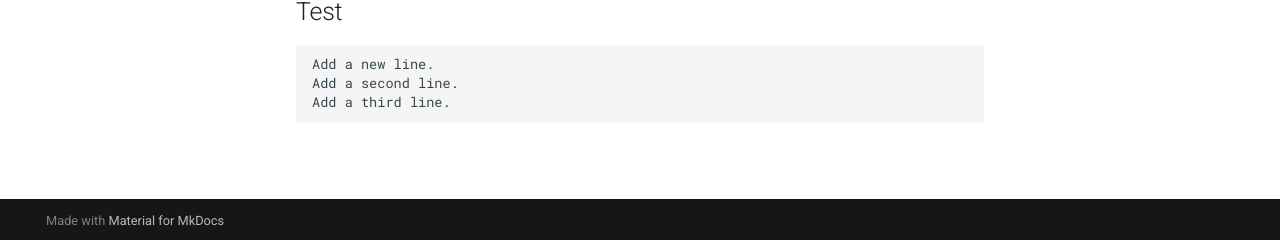
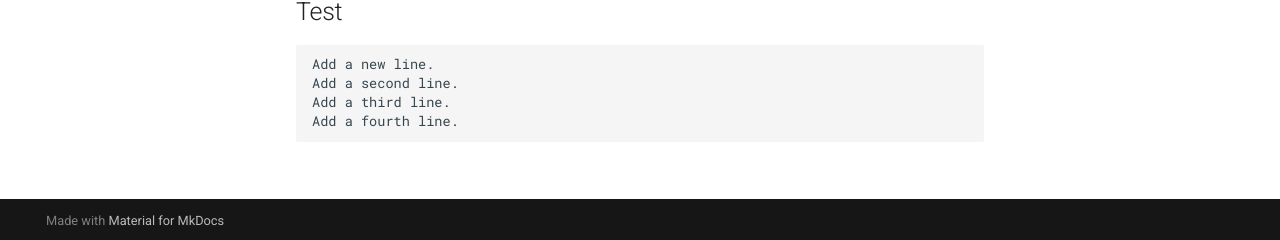
Before and after one commit to PurrPurrCat/PurrPurrCat.github.io, an MkDocs documentation site: the page built from docs/index.md, in a window 1280 px wide. Shown: the part 657-897 px from the top of the page. Built offline with MkDocs 1.6.1 and Material for MkDocs 9.7.7, drawn with Linux system fonts in a browser that asks for light colours.

Commit message:
Add a fourth line.

```diff
--- a/docs/index.md
+++ b/docs/index.md
@@ -20,3 +20,4 @@ For full documentation visit [mkdocs.org](https://www.mkdocs.org).
     Add a new line.
     Add a second line.
     Add a third line.
+    Add a fourth line.
```
